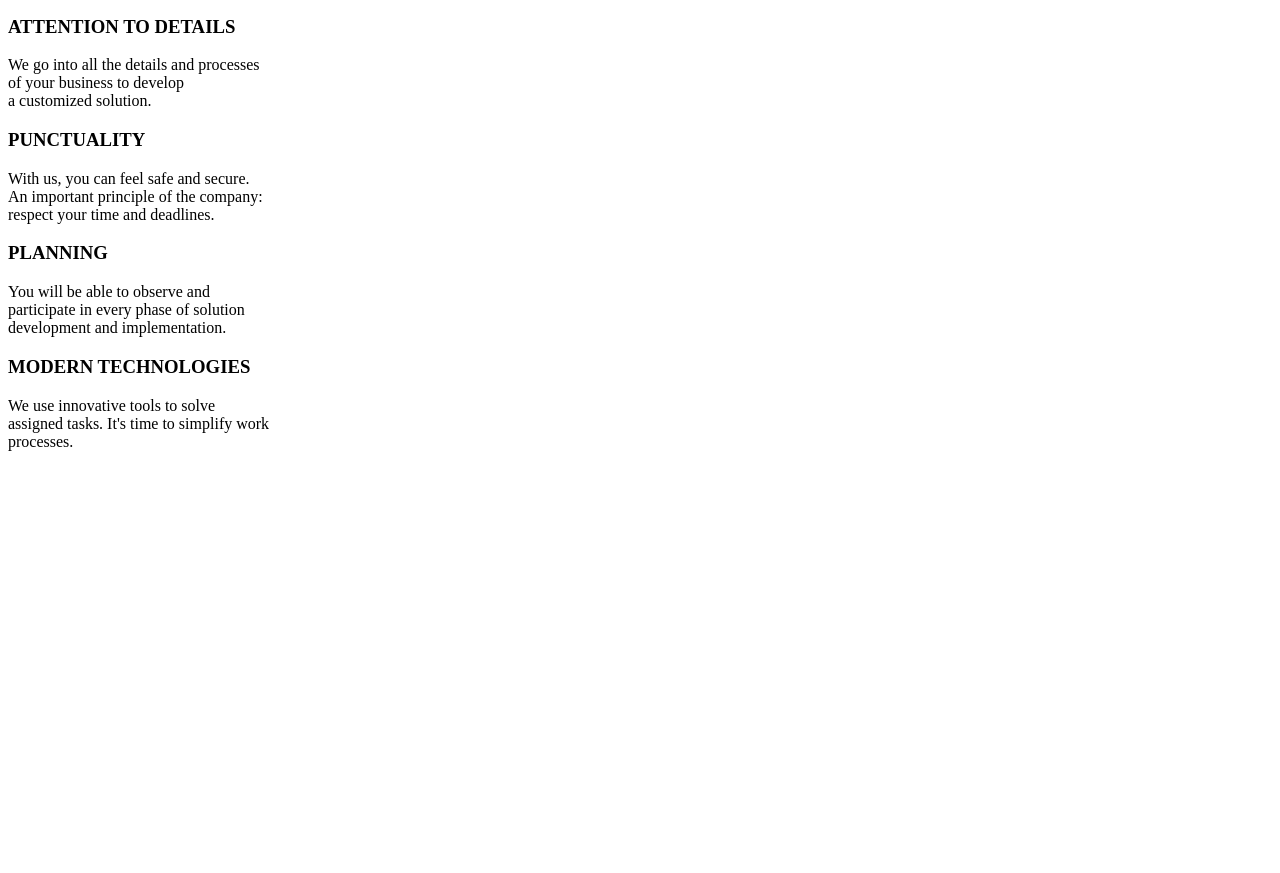
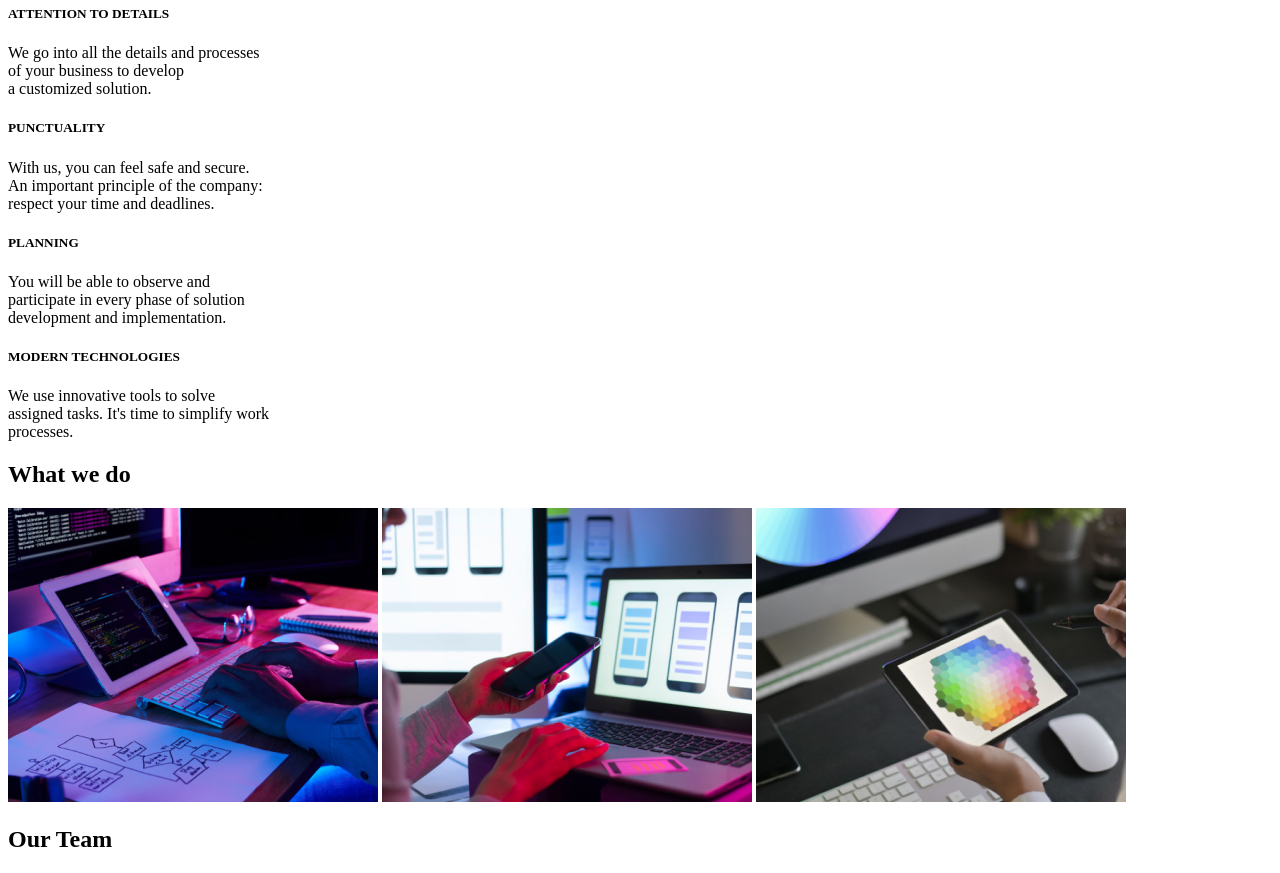
Before and after one commit to mitzasp/WebStudio, a plain HTML site: page index.html in a window 1280 px wide. Shown: the part 242-1115 px from the top of the page. Before the commit the page ends 800 px from the top, so only its background shows below. Drawn offline with Linux system fonts and the light colour scheme.

Commit message:
Am creat 2 sectiuni:about și what we do

```diff
--- a/index.html
+++ b/index.html
@@ -6,6 +6,8 @@
       <title>Web Studio Homework Project</title>
     </head>
     <body>
+      <!-- Main Section -->
+        <section>
         <img src="images/logo.png" alt="imagine logo">
         <nav>
             <ul>
@@ -18,23 +20,37 @@
         </nav>
         <h1>EFFECTIVE SOLUTIONS FOR YOUR BUSINESS</h1>
         <button>Request our service</button>
+        </section>
+      <!-- About Section -->
         <section>
-        <h3>ATTENTION TO DETAILS</h3>
+          <h5>ATTENTION TO DETAILS</h5>
             <p>We go into all the details and processes <br>
             of your business to develop <br>
             a customized solution.</p>
-        <h3>PUNCTUALITY</h3>
+          <h5>PUNCTUALITY</h5>
             <p>With us, you can feel safe and secure. <br>
             An important principle of the company: <br>
             respect your time and deadlines.</p>
-        <h3>PLANNING</h3>
+          <h5>PLANNING</h5>
             <p>You will be able to observe and <br>
             participate in every phase of solution <br>
             development and implementation.</p>
-        <h3>MODERN TECHNOLOGIES</h3>
+          <h5>MODERN TECHNOLOGIES</h5>
             <p>We use innovative tools to solve <br>
             assigned tasks. It's time to simplify work <br>
             processes.</p>
         </section>
+      <!-- What we do section -->
+        <section>
+          <h2>What we do</h2>
+          <img src="images/image1.png" alt="App for desktop">
+          <img src="images/image2.png" alt="App for phone">
+          <img src="images/image3.png" alt="App for tablet">
+        </section>
+      <!-- Our Team section -->
+        <section>
+          <h2>Our Team</h2>
+
+        </section>
     </body>
   </html>
```
Also changed, not shown: images/image1.png (added), images/image2.png (added), images/image3.png (added), images/image4.jpg (added), images/image5.jpg (added), images/image6.jpg (added), images/image7.jpg (added). Lines whose indentation alone changed are shown as unchanged.
